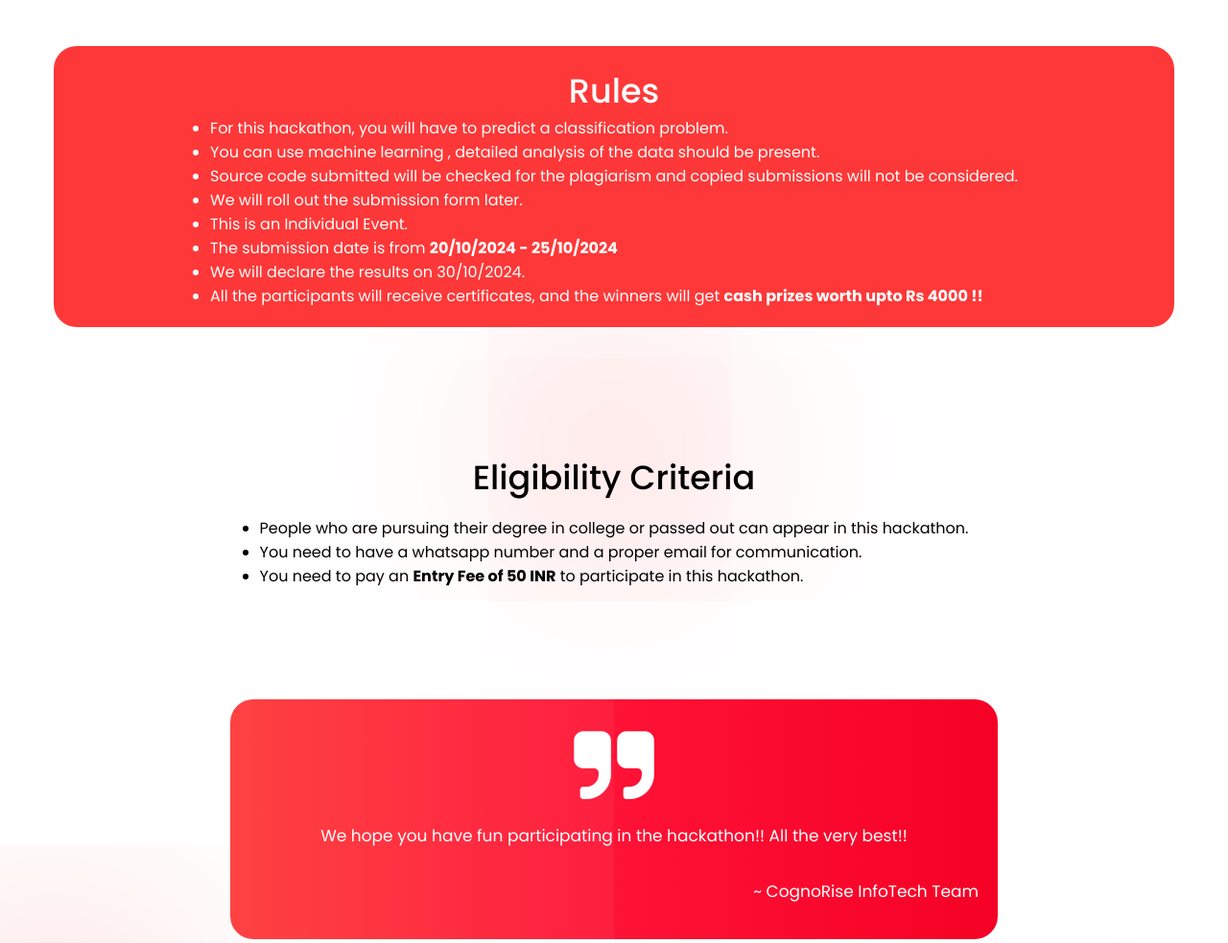
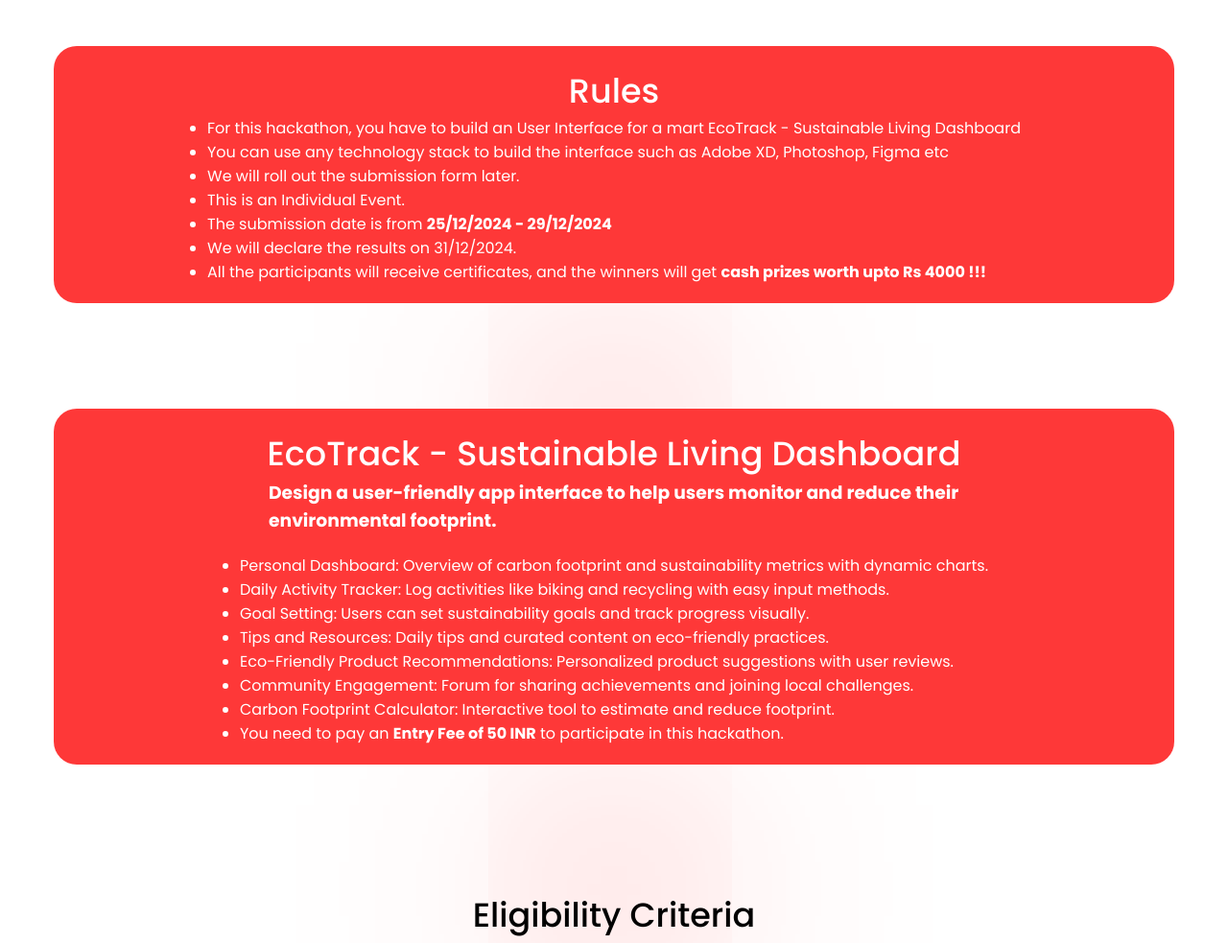
Before and after one commit to cognoriseinfo/CognoRise-InfoTech-Website, a plain HTML site: page hackathon.html in a window 1280 px wide. Shown: the part 1660-2643 px from the top of the page at 96% size. Drawn offline with nearby package versions, Linux system fonts and the light colour scheme.

Commit message:
'new--1'

```diff
--- a/hackathon.html
+++ b/hackathon.html
@@ -58,17 +58,19 @@
         <div>
           <span class="bg-blur"></span>
           <span class="bg-blur footer-blur"></span>
-          <h1 class="section-header">Data Science Hackathon</h1>
+          <h1 class="section-header">UI/UX Hackathon</h1>
           <p>
             We thank you for showing interest in participating in the 2024
             CognoRise InfoTech
-            <span class="bold">Data Science Hackathon - October edition</span>.
+            <span class="bold">
+              UI/UX Hackathon : November - December edition</span
+            >
             This consists of only 1 Round. Whether you're a seasoned developer
             or just starting out, this hackathon is a great opportunity to build
             something cool, meet like-minded individuals, and have fun!
           </p>
         </div>
-        <img src="images/data_science_hackathon.png" />
+        <img src="images/uiux-hackathon.png" />
       </div>
     </section>
 
@@ -97,29 +99,70 @@
         <h1 class="f-size-1">Rules</h1>
         <ul>
           <li>
-            For this hackathon, you will have to predict a classification
-            problem.
+            For this hackathon, you have to build an User Interface for a mart
+            EcoTrack - Sustainable Living Dashboard
           </li>
           <li>
-            You can use machine learning , detailed analysis of the data should
-            be present.
-          </li>
-          <li>
-            Source code submitted will be checked for the plagiarism and copied
-            submissions will not be considered.
+            You can use any technology stack to build the interface such as
+            Adobe XD, Photoshop, Figma etc
           </li>
           <li>We will roll out the submission form later.</li>
           <li>This is an Individual Event.</li>
           <li>
             The submission date is from
-            <span class="bold">20/10/2024 - 25/10/2024</span>
+            <span class="bold">25/12/2024 - 29/12/2024</span>
           </li>
-          <li>We will declare the results on 30/10/2024.</li>
+          <li>We will declare the results on 31/12/2024.</li>
           <li>
             All the participants will receive certificates, and the winners will
-            get <span class="bold">cash prizes worth upto Rs 4000 !!</span>
+            get <span class="bold">cash prizes worth upto Rs 4000 !!!</span>
           </li>
         </ul>
+      </div>
+    </section>
+
+    <section class="section-container">
+      <div class="card">
+        <h1 class="f-size-1">EcoTrack - Sustainable Living Dashboard</h1>
+        <h3 style="width: 720px; margin-bottom: 20px">
+          Design a user-friendly app interface to help users monitor and reduce
+          their environmental footprint.
+        </h3>
+        <ul>
+          <li>
+            Personal Dashboard: Overview of carbon footprint and sustainability
+            metrics with dynamic charts.
+          </li>
+          <li>
+            Daily Activity Tracker: Log activities like biking and recycling
+            with easy input methods.
+          </li>
+          <li>
+            Goal Setting: Users can set sustainability goals and track progress
+            visually.
+          </li>
+          <li>
+            Tips and Resources: Daily tips and curated content on eco-friendly
+            practices.
+          </li>
+          <li>
+            Eco-Friendly Product Recommendations: Personalized product
+            suggestions with user reviews.
+          </li>
+          <li>
+            Community Engagement: Forum for sharing achievements and joining
+            local challenges.
+          </li>
+          <li>
+            Carbon Footprint Calculator: Interactive tool to estimate and reduce
+            footprint.
+          </li>
+          <li>
+            You need to pay an <span class="bold">Entry Fee of 50 INR</span> to
+            participate in this hackathon.
+          </li>
+        </ul>
+        <span class="bg-blur"></span>
       </div>
     </section>
 
--- a/static/js/script.js
+++ b/static/js/script.js
@@ -40,7 +40,8 @@ function openLink() {
   window.open(linkUrl, "_blank");
 }
 function openLinkH() {
-  let linkUrl = "https://forms.gle/XVcmJVNKGbmGxRzZ9";
+  let linkUrl =
+    "https://docs.google.com/forms/d/e/1FAIpQLSdOIgb-3XYqKEEaihHcETyBeFNP-y-cC4JZzuDwO67EjzsYhA/viewform";
 
   window.open(linkUrl, "_blank");
 }
@@ -79,7 +80,7 @@ function show() {
   document.querySelector(".navigation").classList.toggle("active");
 }
 
-var currentDownDate = new Date("October 25, 2024 00:00:00").getTime();
+var currentDownDate = new Date("December 25, 2024 00:00:00").getTime();
 
 var x = setInterval(() => {
   var now = new Date().getTime();
```
Also changed, not shown: index.html (+1 -1 lines).
